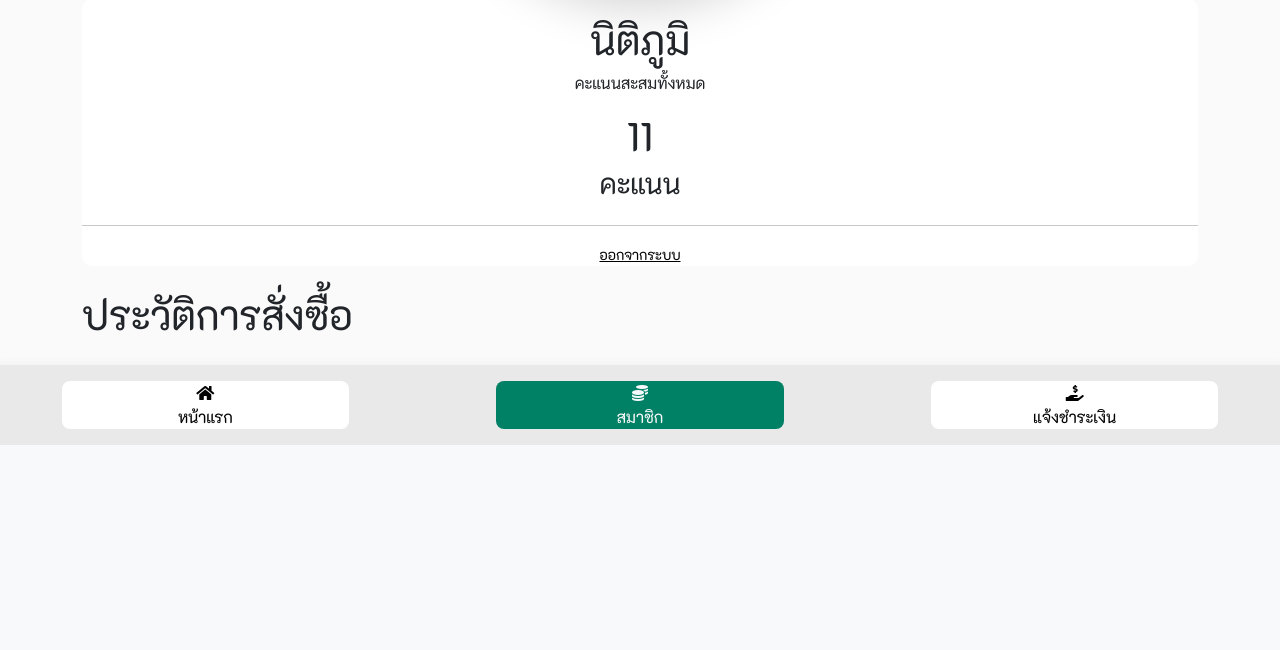
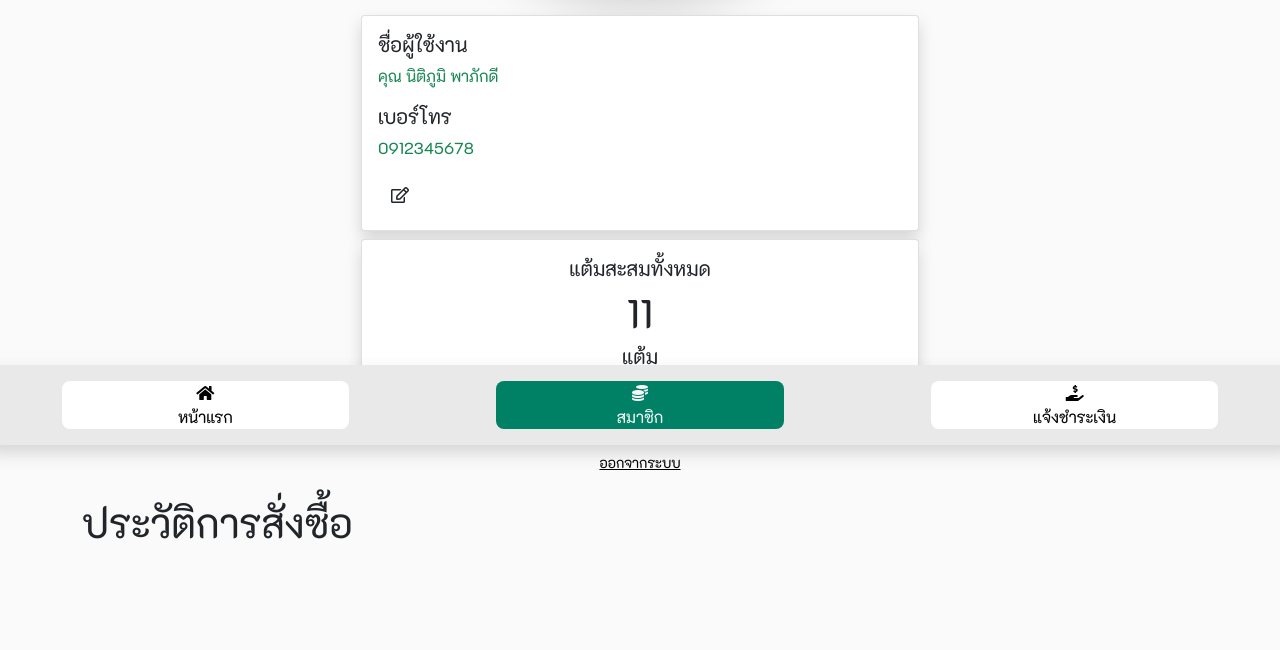
Before and after one commit to nitipoom42/Project_Rmutt, a PHP site: page /member.php in a window 1280 px wide. Shown: the part 355-1005 px from the top of the page. Before the commit the page ends 800 px from the top, so only its background shows below. Run offline with PHP 8.4, Linux system fonts and the light colour scheme; the visitor is signed in with stand-in values (Sample User, id 1); data comes from the database, SQL or seed files in the repository; data that the repository does not hold is empty; some libraries are stand-ins or nearby versions; grey boxes are pictures that could not be loaded.

Commit message:
สมาชิก สามารถแก้ไข ชื่อ นามสกุล เบอร์โทร ได้

```diff
--- a/User/member.php
+++ b/User/member.php
@@ -69,7 +69,7 @@ $result_oder = $stmt_oder->fetchAll(PDO::FETCH_ASSOC);
 
 <body>
     <div class="container">
-
+        <?php require_once('alert.php'); ?>
         <!-- เมนู -->
         <?php require_once('navbar.php'); ?>
         <br>
@@ -83,17 +83,78 @@ $result_oder = $stmt_oder->fetchAll(PDO::FETCH_ASSOC);
                     <img class="shadow-lg img-fluid rounded-circle"" src=" ../Asset/img_member/<?php echo $row_member['IMG_User']; ?>">
                 </div>
         </div>
-        <div class="box_member mt-2 mb-4">
+        <div class="mt-2 mb-4">
+
             <div class="row">
-                <div class="col mt-3  text-center">
-                    <h1> <?php echo $row_member['Name']  ?> </h1>
+                <div class="mt-3  ">
+                    <div class="col-xl-6 col-md-6 mb-2 mx-auto ">
+                        <div class="card shadow  box_info_member">
+                            <div class="card-body">
+                                <div class="row">
+                                    <div class="col">
+                                        <h5>ชื่อผู้ใช้งาน</h5>
+                                        <p class="text-success"> คุณ <?php echo $row_member['Name']  ?> <?php echo $row_member['Lastname']  ?> </p>
+                                        <h5>เบอร์โทร</h5>
+                                        <p class="text-success"><?php echo $row_member['Tel']  ?> </p>
+                                        <!-- Button trigger modal -->
+                                        <button type="button" class="btn btn-" data-bs-toggle="modal" data-bs-target="#exampleModal">
+                                            <i class="far fa-edit"></i>
+                                        </button>
+                                        <!-- Modal -->
+                                        <div class="modal fade" id="exampleModal" tabindex="-1" aria-labelledby="exampleModalLabel" aria-hidden="true">
+                                            <div class="modal-dialog modal-dialog-centered">
+                                                <div class="modal-content">
+                                                    <div class="modal-header">
+                                                        <h5 class="modal-title" id="exampleModalLabel">แก้ไขข้อมูล</h5>
+                                                        <button type="button" class="btn-close" data-bs-dismiss="modal" aria-label="Close"></button>
+                                                    </div>
+                                                    <div class="modal-body">
+                                                        <form action="../sql/db_edit_member.php" method="post">
+                                                            <div class="input-group mb-3">
+                                                                <span class="input-group-text" id="basic-addon1">ชื่อผู้ใช้งาน</span>
+                                                                <input type="text" class="form-control" name="Name" value="<?php echo $row_member['Name']  ?>">
+                                                            </div>
+                                                            <div class="input-group mb-3">
+                                                                <span class="input-group-text" id="basic-addon1">นามสกุล</span>
+                                                                <input type="text" class="form-control" name="Lastname" value="<?php echo $row_member['Lastname']  ?>">
+                                                            </div>
+                                                            <div class="input-group mb-3">
+                                                                <span class="input-group-text" id="basic-addon1">เบอร์โทร</span>
+                                                                <input type="text" class="form-control" name="Tel" value="<?php echo $row_member['Tel']  ?>">
+                                                            </div>
+                                                            <input type="hidden" class="form-control" name="ID_Member" value="<?php echo $row_member['ID_Member']  ?>">
+                                                    </div>
+                                                    <div class="modal-footer">
+                                                        <button type="button" class="btn btn-secondary" data-bs-dismiss="modal">ยกเลิก</button>
+                                                        <button type="submit" name="edit_member" class="btn btn-primary">บันทึก</button>
+                                                    </div>
+                                                    </form>
+                                                </div>
+                                            </div>
+                                        </div>
+
+                                    </div>
+                                </div>
+                            </div>
+                        </div>
+                    </div>
                 </div>
             </div>
             <div class="row">
-                <div class="col  text-center">
-                    <p>คะแนนสะสมทั้งหมด</p>
-                    <h1><?php echo number_format($row_member['Point'])  ?></h1>
-                    <h3>คะแนน</h3>
+                <div class="">
+                    <div class="col-xl-6 col-md-6 mb-4 mx-auto ">
+                        <div class="card shadow box_info_member ">
+                            <div class="card-body">
+                                <div class="row">
+                                    <div class="col text-center">
+                                        <h5>แต้มสะสมทั้งหมด</h5>
+                                        <h1><?php echo number_format($row_member['Point'])  ?></h1>
+                                        <h5>แต้ม</h5>
+                                    </div>
+                                </div>
+                            </div>
+                        </div>
+                    </div>
                 </div>
             </div>
             <hr>
@@ -105,6 +166,8 @@ $result_oder = $stmt_oder->fetchAll(PDO::FETCH_ASSOC);
             </div>
 
         </div>
+
+
     <?php } ?>
     <h1>ประวัติการสั่งซื้อ</h1>
 
```
Also changed, not shown: Admin/index.php (+175 -99 lines).
